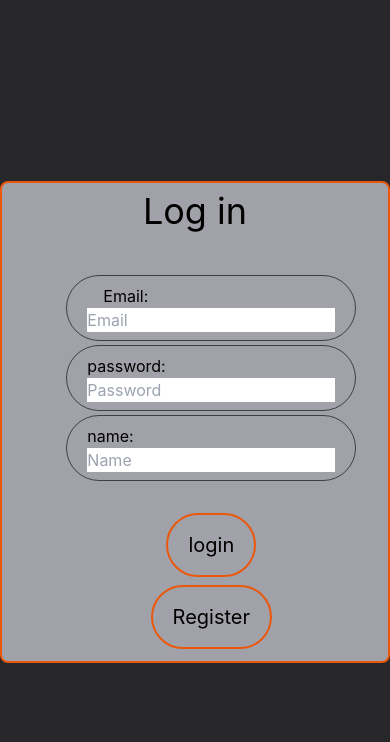
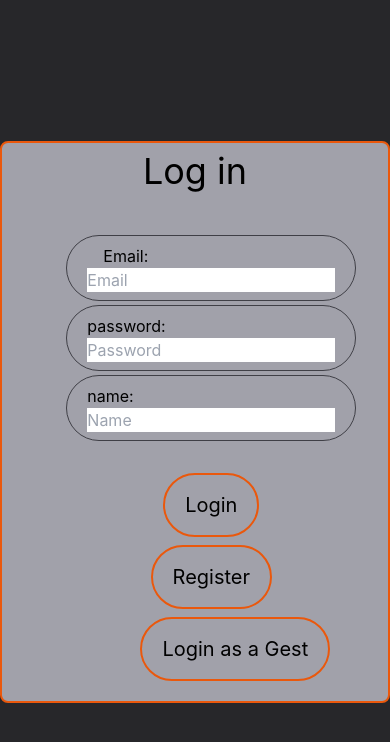
Before and after one commit to rupesh-bit/Instagram, a React (Vite) app: page / in a window 390 px wide. Shown: the top 742 px of the page. Built offline with nearby package versions, Linux system fonts and the light colour scheme; no server answers.

Commit message:
gest login

```diff
--- a/src/component/Signin.jsx
+++ b/src/component/Signin.jsx
@@ -33,16 +33,27 @@ useEffect(()=>{
 
 
 
- const Login= async(da)=> {
-
-
-     const se=await  authService.login(da);
+ const Login= async(data)=> {
+     const se=await  authService.login(data);
      if(se){
      const userData= await authService.getCurrentUser()
           dispatch(login({userData}));
           navigate('/')
         }
   }
+
+  const Gest= async(data)=> {
+    data={email: 'three@gmail.com', password: '12345678'}
+ console.log(data)
+  const se=await  authService.login(data);
+  if(se){
+  const userData= await authService.getCurrentUser()
+       dispatch(login({userData}));
+       navigate('/')
+     }
+}
+
+
 
 if(!loding){return (
  <div className="min-h-screen bg-gray-950 flex justify-center items-center flex-col text-white">
@@ -80,7 +91,7 @@ return (
 
  <div className="lg:w-1/2 w-full h-full bg-zinc-800 lg:ml-[1px] flex items-center justify-center ">
 
-  <div className="sm:w-4/5 w-full border-orange-600 border-2 bg-zinc-400 lg:h-1/2 rounded-lg flex items-center justify-center">
+  <div className="sm:w-4/5 w-full border-orange-600 border-2 bg-zinc-400 lg:h-2/3 rounded-lg flex items-center justify-center">
 
     <div className='w-2/3 justify-center flex items-center flex-col '>
 
@@ -99,26 +110,34 @@ return (
               }})}>
            <div className=" border-zinc-700 py-2 lg:py-3 px-5  border-[1px] rounded-full mb-1">
               <label className='ml-4' htmlFor='email'>Email:</label>
-             <input type="email" id='email' placeholder="Email" {...register("email",{required:true})} />
+             <input type="email" id='email' placeholder="Email" {...register("email")} />
           </div>
           <div className="mb-1 border-zinc-700 py-2 lg:py-3 px-5  border-[1px] rounded-full">
               <label className='mb-3'htmlFor='password'>password:</label>
-               <input id='password' type="password" placeholder="Password"  {...register("password",{required:true})} />
+               <input id='password' type="password" placeholder="Password"  {...register("password")} />
            </div>
           <div className="mb-6 border-zinc-700 py-2 lg:py-3 px-5  border-[1px] rounded-full">
                <label className='mb-3' htmlFor='name'>name:</label>
-              <input id='name' type="text" placeholder="Name"  {...register("name",{required:true})}/>
+              <input id='name' type="text" placeholder="Name"  {...register("name")}/>
            </div>
+          <div className=''>
+           <div className='w-full  flex justify-center sm:inline'><button className=' border-orange-600 border-2 rounded-full px-5 py-4  sm:mx-6 m-2 text-xl'
+           type="button" onClick={handleSubmit(Login)}>
+             Login
 
-           <div className='w-full flex justify-center sm:inline'><button className=' border-orange-600 border-2 rounded-full px-5 py-4  sm:mx-6 m-2 text-xl'
-           type="button" onClick={handleSubmit(Login)}>
-             login
+           </button></div>
+           <div className='w-full  flex justify-center sm:inline'><button className='mx-auto border-orange-600 border-2 rounded-full px-5 py-4 text-xl'
+                        type="submit">
+                         Register
+                       </button></div>
+          </div>
+
+           <div className='w-full  flex justify-center sm:inline ml-6'><button className=' border-orange-600 border-2 rounded-full px-5 py-4  sm:mx-6 m-2 text-xl'
+             type="button" onClick={handleSubmit(Gest)}>
+                Login as a Gest
            </button></div>
 
-           <div className='w-full flex justify-center sm:inline'><button className='mx-auto border-orange-600 border-2 rounded-full px-5 py-4 text-xl'
-             type="submit">
-             Register
-           </button></div>
+
       </form>
     </div>
   </div>
@@ -129,6 +148,3 @@ return (
 
 
 }
-
-// await authService.createAccount({...da});
-   //             login(da)
```
